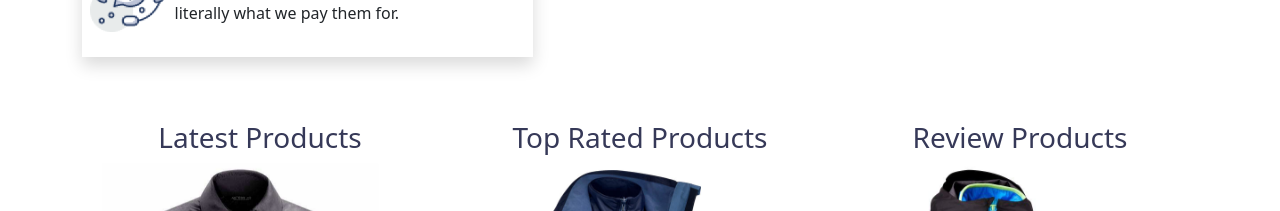
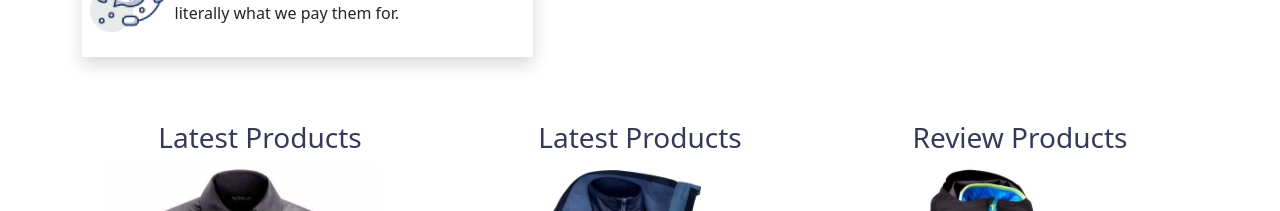
Before and after one commit to naqib74/penguin-fashion, a plain HTML site: page index.html in a window 1280 px wide. Shown: the part 2320-2531 px from the top of the page. Drawn offline with nearby package versions, Linux system fonts and the light colour scheme.

Commit message:
penguin fashion

```diff
--- a/index.html
+++ b/index.html
@@ -255,7 +255,7 @@
         </div>
         <!--top rated products-->
         <div class="col-md-4">
-          <h3 class="text-center">Top Rated Products</h3>
+          <h3 class="text-center">Latest Products</h3>
           <div id="carouselExampleControls" class="carousel slide" data-bs-ride="carousel">
             <div class="carousel-inner">
               <div class="carousel-item active">
```
